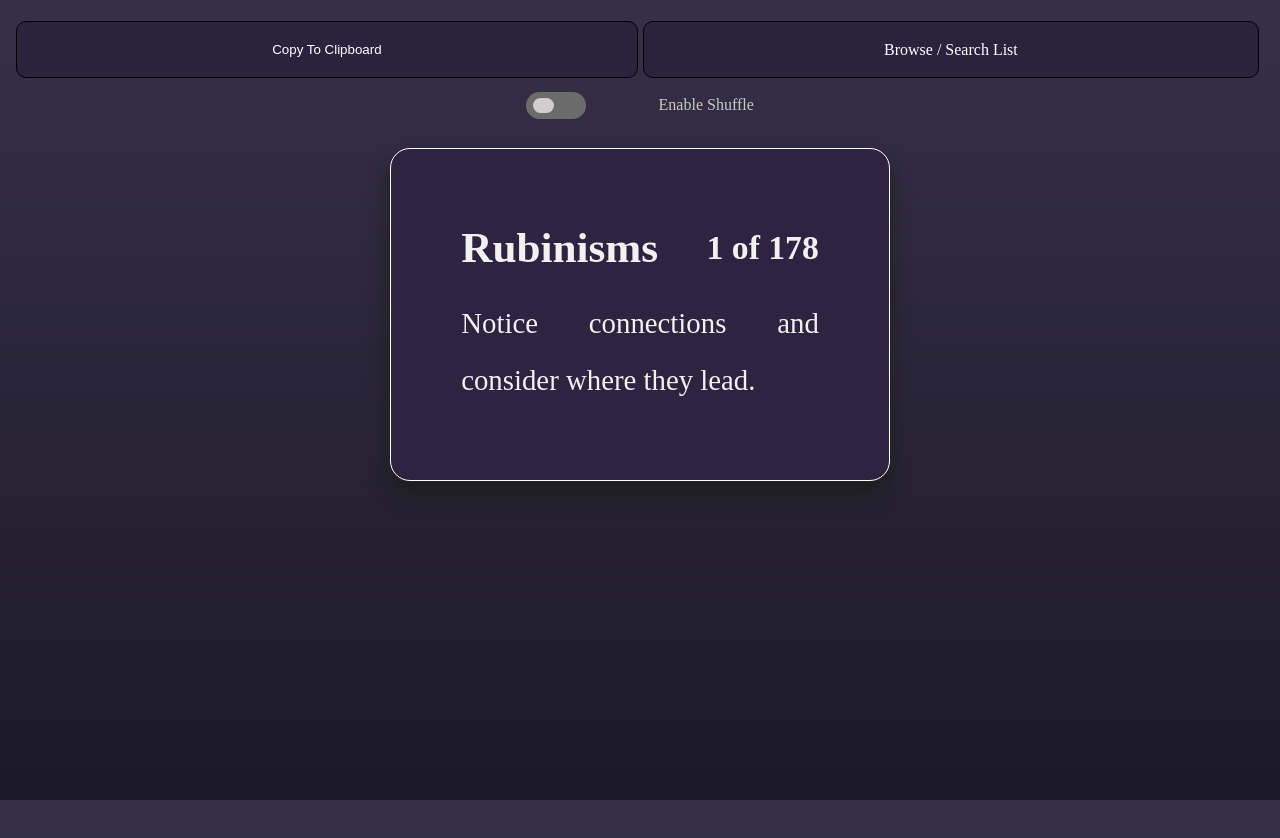
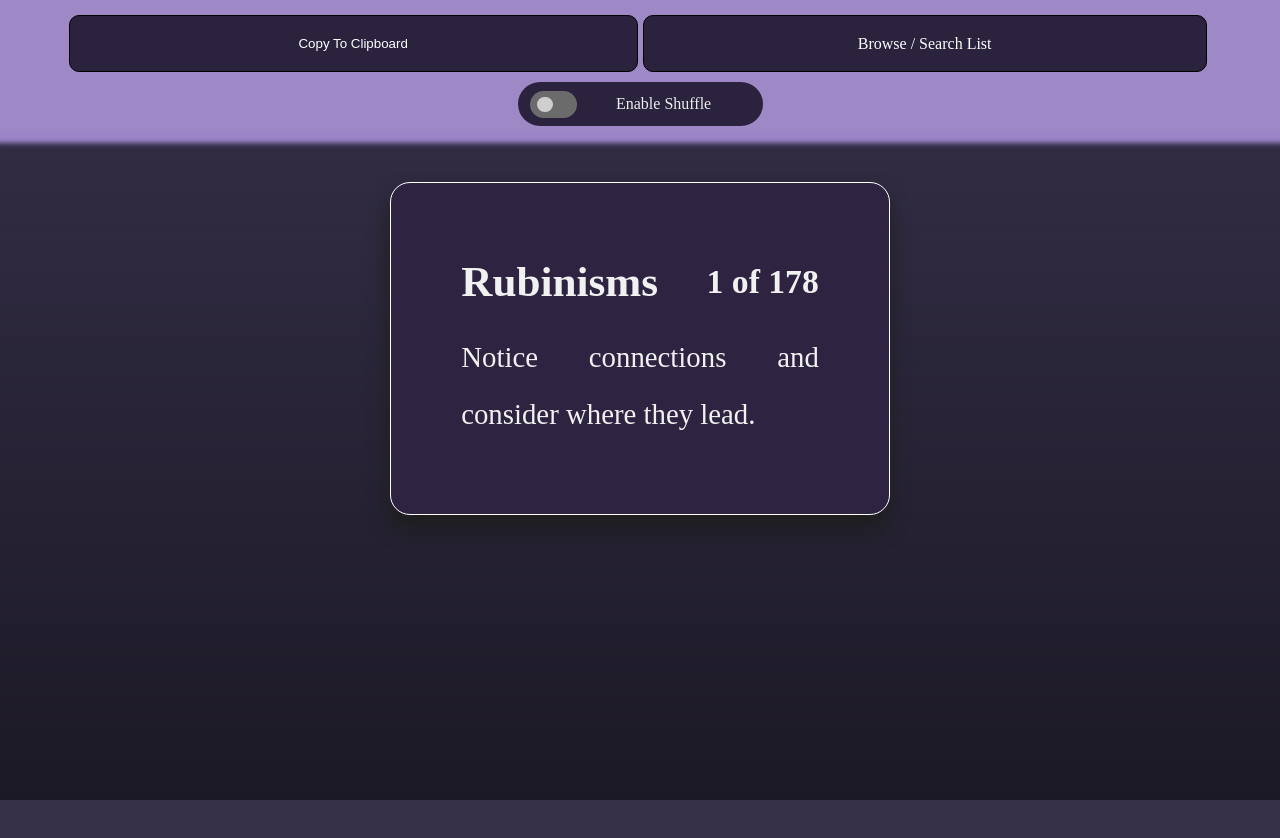
Before and after one commit to ddectis/rubinisms, a Next.js app: page / in a window 1280 px wide. Both pictures are taken after a click on the button "Starting from the beginning". Shown: the top 838 px of the page. Built offline with nearby package versions, Linux system fonts and the light colour scheme.

Commit message:
styling updates

```diff
--- a/src/components/Swipe.jsx
+++ b/src/components/Swipe.jsx
@@ -192,7 +192,7 @@ export default function Swipe({ content, actionOnDismissLeft, actionOnDismissRig
                style={{
                   position: "absolute",
                   transform: `translateX(${screenPosition}%)`,
-                  top: 100,
+                  top: 150,
                   transition: "0.1s ease-out"
                }}
                id={cardIndex}
--- a/src/pages/index.tsx
+++ b/src/pages/index.tsx
@@ -70,11 +70,9 @@ const JsonParserComponent = () => {
                </div>
             </div>
          );
-         setQuoteTemplate(template)
+         setQuoteTemplate(template);
          setTimeout(() => removeHidefterLoad(lastIndexToLoad), 400);
       }
-
-
    }, [lastIndexToLoad]);
 
    useEffect(() => {
@@ -216,9 +214,6 @@ const JsonParserComponent = () => {
 
       // Remove the textarea from the body
       document.body.removeChild(textarea);
-
-      // Alert or show a notification indicating the text has been copied
-      alert(`Copied "${quoteText}"`);
    };
 
    const appendNewQuoteToArray = () => {
@@ -258,8 +253,11 @@ const JsonParserComponent = () => {
       <div className={styles.main}>
          {quotesLoaded ? (
             <>
+               <div className={styles.outerMenu}>
                   <div className={styles.menu}>
-                  <CopyToClipboard copyFunction={copyCurrentQuoteToClipboard} />
+                     <CopyToClipboard
+                        copyFunction={copyCurrentQuoteToClipboard}
+                     />
                      {/* <button
                      className={styles.randomButton}
                      onClick={startFromRandom}
@@ -271,8 +269,11 @@ const JsonParserComponent = () => {
                      </Link>
                   </div>
                   <div className={styles.sliderHolder}>
-                  <ToggleSlider onToggle={handleShuffleChange} /> Enable Shuffle
+                     <ToggleSlider onToggle={handleShuffleChange} />{" "}
+                     <p className={styles.enableShuffleLabel}>Enable Shuffle</p>
                   </div>
+               </div>
+
                {/* {quoteTemplates.map((template, index) => {
                   return (
                      <Swipe
--- a/src/styles/Home.module.css
+++ b/src/styles/Home.module.css
@@ -3,7 +3,6 @@
    flex-direction: column;
    justify-content: flex-start;
    align-items: center;
-   padding: 1rem;
    min-height: 100vh;
 }
 
@@ -17,7 +16,7 @@
    transition: opacity 0.2s ease-in-out
 }
 
-.randomButton{
+.randomButton {
    z-index: 1000;
 
 }
@@ -35,15 +34,15 @@
    border: 1px solid white;
    border-radius: 20px;
    padding-block: 30px;
-   background:  #2e2441;
+   background: #2e2441;
    color: #f1f1f1;
    box-shadow: -1px 14px 20px 0px rgb(30, 30, 30);
    width: 95%;
 
 }
 
-.menu{
-   width: 100%;
+.menu {
+   width: 90%;
    display: flex;
    justify-content: space-around;
 }
@@ -61,7 +60,7 @@
    text-shadow: 0 0 black;
 }
 
-.oneAtTime{
+.oneAtTime {
    border: 1px solid rgb(0, 0, 0);
    display: flex;
    flex-direction: column;
@@ -95,7 +94,7 @@
    gap: 0.5rem;
 }
 
-.mainMenuButtons{
+.mainMenuButtons {
    border: 1px solid black;
    padding: 12px;
    background-color: #2b223e;
@@ -109,6 +108,18 @@
    align-items: center;
    z-index: 1000;
    justify-content: center;
+}
+
+.outerMenu {
+   width: 100vw;
+   background: #9e89c6;
+   z-index: 1000;
+   display: flex;
+   flex-direction: column;
+   align-items: center;
+   padding: 5px;
+   padding-top: 10px;
+   box-shadow: 0 6px 5px 6px #9d85ca;
 }
 
 .description p {
@@ -152,13 +163,23 @@
    transition: background 200ms, border 200ms;
 }
 
-.sliderHolder{
+.sliderHolder {
    display: flex;
    align-items: center;
-   max-width: 300px;
-   justify-content: space-around;
+   max-width: 245px;
+   justify-content: space-between;
    margin-top: 5px;
    width: 70%;
+   background: #2b223e;
+   border-radius: 50px;
+   padding: 5px;
+   color: rgb(238, 238, 238);
+   padding-inline: 12px;
+}
+
+.enableShuffleLabel {
+   width: 100%;
+   text-align: center;
 }
 
 .card span {
@@ -171,7 +192,7 @@
    margin-bottom: 0.7rem;
 }
 
-.hideOnLoad{
+.hideOnLoad {
    opacity: 0;
 }
 
@@ -251,10 +272,10 @@
 
    .quoteText {
       width: 70%;
-      padding:70px
+      padding: 70px
    }
 
-   .quote{
+   .quote {
       font-size: 1.5em;
    }
 }
```
Lines whose indentation alone changed are shown as unchanged.
